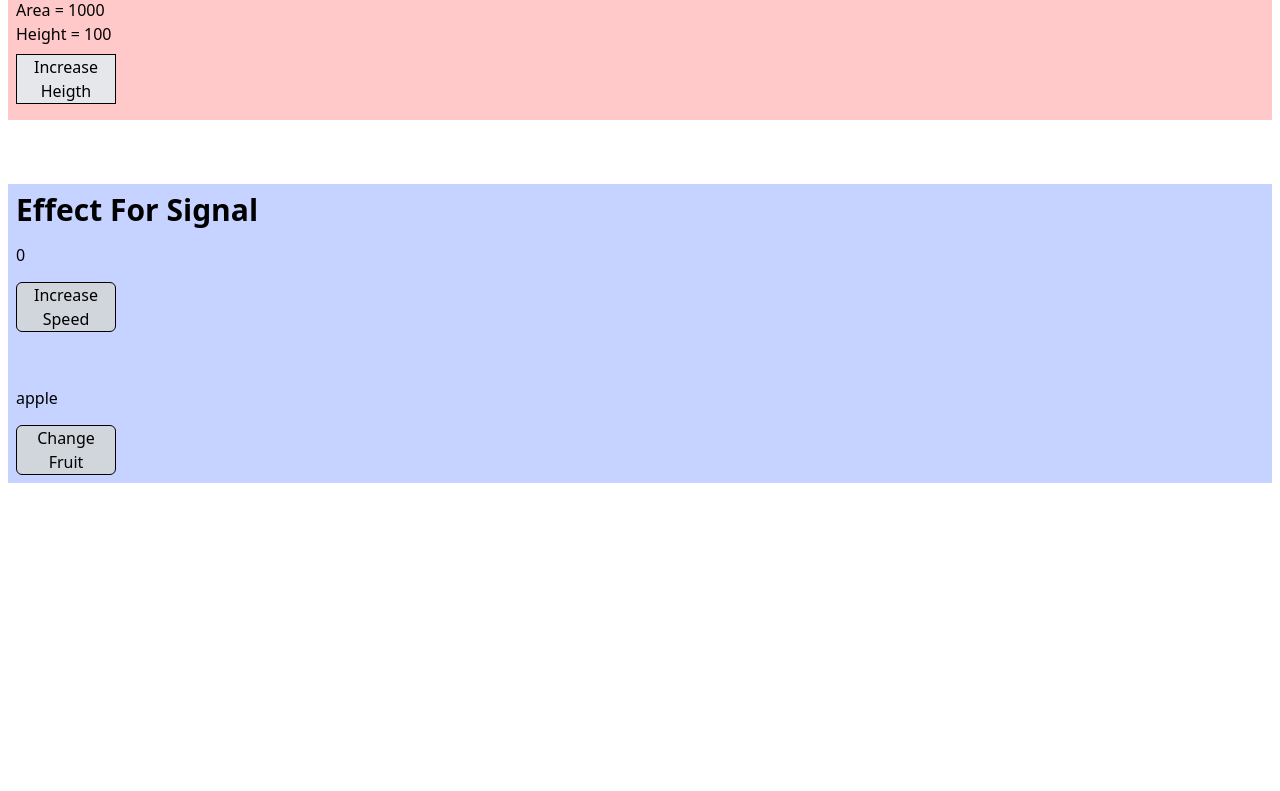
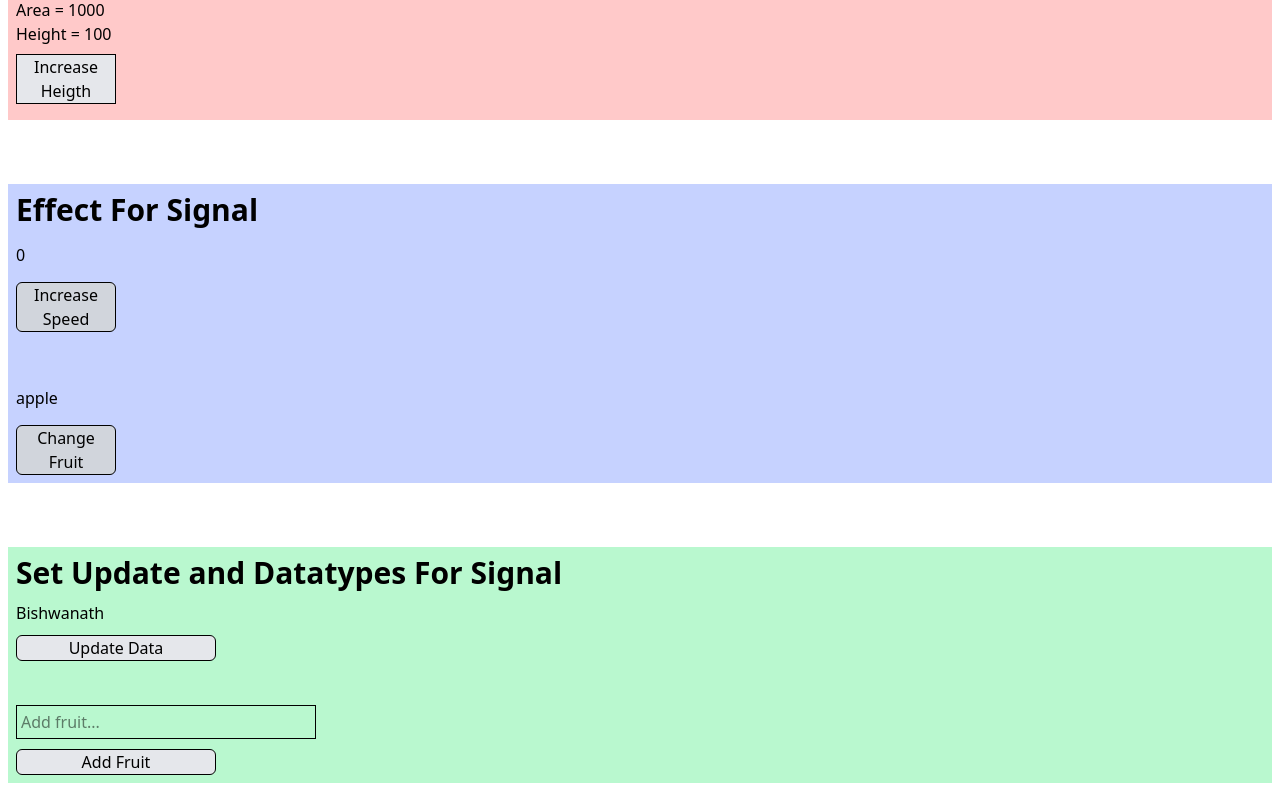
Before and after one commit to Bishwa7/Angular-Projects, an Angular app in the folder first-angular-project/: page / in a window 1280 px wide. Shown: the part 690-1481 px from the top of the page. Before the commit the page ends 1181 px from the top, so only its background shows below. Built offline with nearby package versions, Linux system fonts and the light colour scheme.

Commit message:
Step7 - set, update and datatypes for signal added

```diff
--- a/first-angular-project/src/app/app.html
+++ b/first-angular-project/src/app/app.html
@@ -17,3 +17,7 @@
 <br><br/>
 
 <app-effect-for-signal></app-effect-for-signal>
+
+<br/><br/>
+
+<app-set-update-datatypes-for-signal></app-set-update-datatypes-for-signal>
--- a/first-angular-project/src/app/app.ts
+++ b/first-angular-project/src/app/app.ts
@@ -5,10 +5,11 @@ import { Events } from './components/events/events';
 import { PropertyBinding } from './components/property-binding/property-binding';
 import { ComputedSignal } from './components/computed-signal/computed-signal';
 import { EffectForSignal } from './components/effect-for-signal/effect-for-signal';
+import { SetUpdateDatatypesForSignal } from './components/set-update-datatypes-for-signal/set-update-datatypes-for-signal';
 
 @Component({
   selector: 'app-root',
-  imports: [RouterOutlet, Profile, Events, PropertyBinding, ComputedSignal, EffectForSignal],
+  imports: [RouterOutlet, Profile, Events, PropertyBinding, ComputedSignal, EffectForSignal, SetUpdateDatatypesForSignal],
   templateUrl: './app.html',
   styleUrl: './app.css'
 })
--- /dev/null
+++ b/first-angular-project/src/app/components/set-update-datatypes-for-signal/set-update-datatypes-for-signal.css
@@ -0,0 +1,18 @@
+@reference "tailwindcss";
+
+.parent-container {
+    @apply flex flex-col bg-green-200 gap-[10px] p-2 m-2;
+}
+
+
+.head-1 {
+    @apply text-3xl font-bold;
+}
+
+.button-css {
+    @apply bg-gray-200 border-1 rounded-md w-[200px] cursor-pointer active:scale-95;
+}
+
+.input-css {
+    @apply w-[300px] border-1 p-1;
+}
--- /dev/null
+++ b/first-angular-project/src/app/components/set-update-datatypes-for-signal/set-update-datatypes-for-signal.html
@@ -0,0 +1,11 @@
+<div class="parent-container">
+    <h1 class="head-1">Set Update and Datatypes For Signal</h1>
+
+    <p> {{ data() }} </p>
+    <button class="button-css" (click)="updateData()">Update Data</button>
+
+    <br/>
+
+    <input type="text" placeholder="Add fruit..." [value]="newFruit" (input)="newFruit = $any($event.target).value" class="input-css" />
+    <button class="button-css" (click)="addToFruits()">Add Fruit</button>
+</div>
--- /dev/null
+++ b/first-angular-project/src/app/components/set-update-datatypes-for-signal/set-update-datatypes-for-signal.ts
@@ -0,0 +1,37 @@
+import { Component, computed, Signal, signal, WritableSignal } from '@angular/core';
+
+@Component({
+  selector: 'app-set-update-datatypes-for-signal',
+  imports: [],
+  templateUrl: './set-update-datatypes-for-signal.html',
+  styleUrl: './set-update-datatypes-for-signal.css',
+})
+export class SetUpdateDatatypesForSignal {
+
+  data:WritableSignal<string> = signal<string>("Bishwanath")
+
+  names : string[] = ["Bishwanath", "Cristiano", "Ronaldo", "CR7", "Bishwanath Paul", "Paradox"]
+
+
+  fruits = signal(["apple", "banana", "pineapple", "orange"])
+  newFruit : string = "";
+
+  speed : Signal<number> = computed(()=> 90)
+
+  updateData() {
+    const randomIndex = Math.floor(Math.random() * this.names.length)
+    this.data.set(this.names[randomIndex])
+  }
+
+  addToFruits() {
+    if(this.newFruit.trim()) {
+      this.fruits.update((item) => [...item, this.newFruit])
+      this.newFruit = "";
+
+      console.log(this.fruits())
+    }
+    console.log(this.fruits())
+  }
+
+
+}
```
Also changed, not shown: 1 other file (tests, documents, lock files or other folders).
